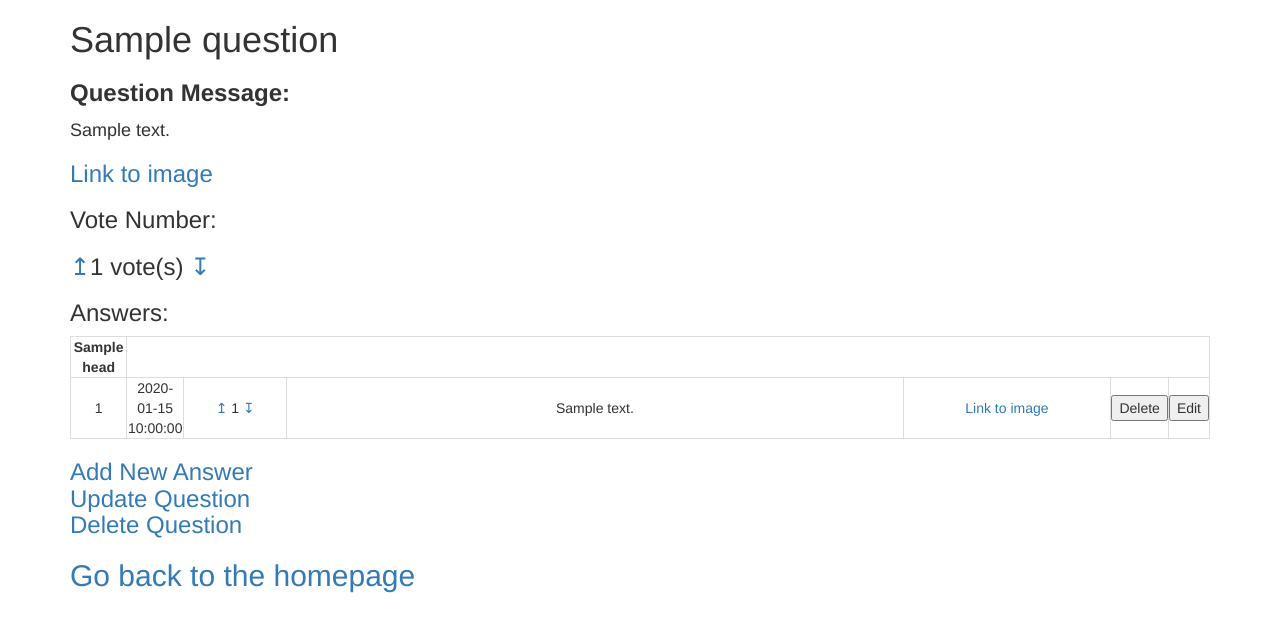
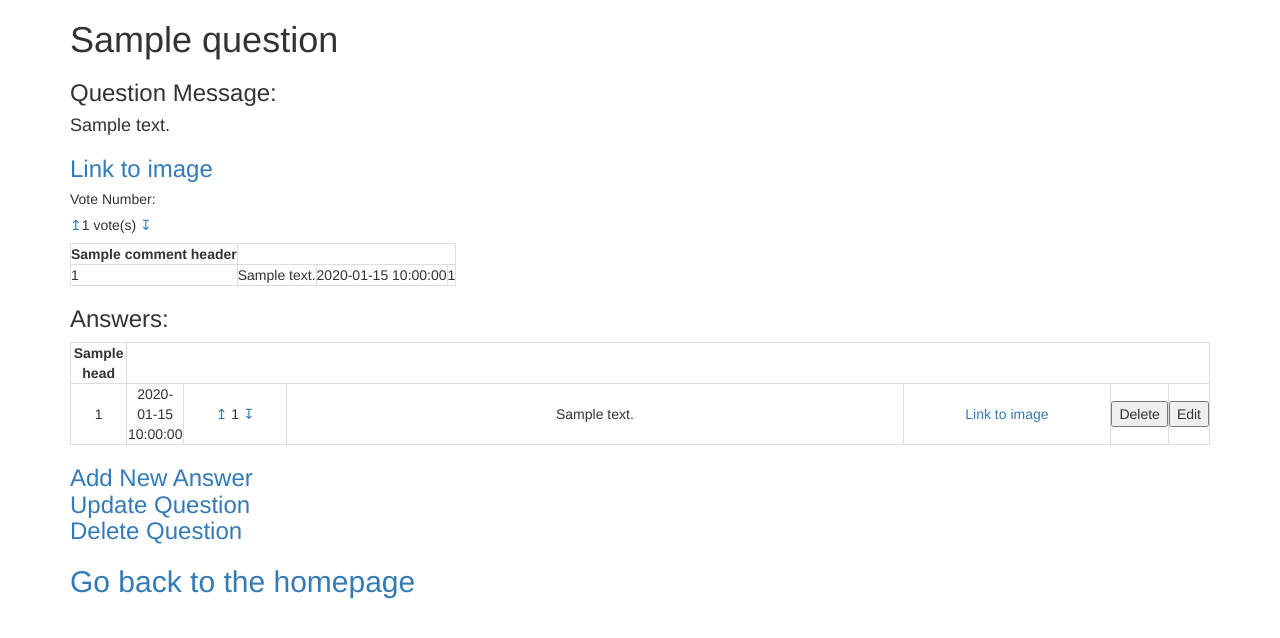
Before and after one commit to Doram13/Revenge-of-the-AskMate, a Flask app: template templates/display-question.html in a window 1280 px wide. Shown: the top 638 px of the page. Run offline with Flask 2, Linux system fonts and the light colour scheme; the template is opened without the code that fills it: most values are stand-ins (such as "Sample title", 1, 10 or a date in 2020); some libraries are stand-ins or nearby versions.

Commit message:
comment html

```diff
--- a/templates/display-question.html
+++ b/templates/display-question.html
@@ -14,44 +14,68 @@
     <script src="https://maxcdn.bootstrapcdn.com/bootstrap/3.3.7/js/bootstrap.min.js"></script>
 </head>
 <body>
-<div class='container'><h1> {{ question ["title"] }}</h1>
-    <h3><label>Question Message:</label></h3>
+<div class='container'>
+    <h1> {{ question ["title"] }}</h1>
+    <h3>Question Message:</h3>
     <h4>{{ question["message"] }} </h4>
+
     {% if question['image'] %}
         <h3><a target="_blank" href={{ question['image'] }}>Link to image</a></h3>
     {% endif %}
-    <h3>Vote Number: </h3>
-    <h3><a href="/question/{{ question["id"] }}/up">↥</a>{{ question["vote_number"] }} vote(s) <a
-            href="/question/{{ question["id"] }}/down">↧</a></h3>
+
+    <h5>Vote Number: </h5>
+    <h5><a href="/question/{{ question["id"] }}/up">↥</a>{{ question["vote_number"] }} vote(s) <a
+            href="/question/{{ question["id"] }}/down">↧</a></h5>
     {{ question("image") if image is defined }}
+
+    {% if comments is defined %}
+        <table class="table-bordered">
+
+        {% for title in comment_header %}
+            <th class="text-center">{{ title }}</th>
+        {% endfor %}
+
+        {% for comment in comments %}
+            <tr>
+                <td class="align-center">{{comment['id']}}</td>
+                <td class="align-center">{{comment['message']}}</td>
+                <td class="align-center">{{comment['submission_time']}}</td>
+                <td class="align-center">{{comment['edit_count']}}</td>
+            </tr>
+        {% endfor %}
+        </table>
+    {% else %}
+        <h5>There are no comments yet.</h5>
+    {% endif %}
+
     {% if answers %}
         <h3>Answers:</h3>
         <table class="table-bordered">
+
             {% for head in header %}
                 <th class="text-center">{{ head }}</th>
             {% endfor %}
 
-
-            {% for a in answers %}
+            {% for answer in answers %}
                 <tr>
-                    <td style="width:5%" align="center">{{ a["id"] }}</td>
-                    <td style="width:5%" align="center">{{ a["submission_time"] }}</td>
+                    <td style="width:5%" align="center">{{ answer["id"] }}</td>
+                    <td style="width:5%" align="center">{{ answer["submission_time"] }}</td>
                     <td style="width:10%" align="center"><a
-                            href="/question/{{ question['id'] }}/answer/{{ a["id"] }}/up">↥</a>
-                        {{ a["vote_number"] }} <a href="/question/{{ question['id'] }}/answer/{{ a["id"] }}/down">↧</a>
+                            href="/question/{{ question['id'] }}/answer/{{ answer["id"] }}/up">↥</a>
+                        {{ answer["vote_number"] }} <a href="/question/{{ question['id'] }}/answer/{{ answer["id"] }}/down">↧</a>
                     </td>
-                    <td style="width:60%" align="center">{{ a["message"] }}</td>
+                    <td style="width:60%" align="center">{{ answer["message"] }}</td>
                     <td style="width:20%" align="center">
-                        {% if a['image'] %}
-                            <a target="_blank" href={{ a['image'] }}>Link to image</a>
+                        {% if answer['image'] %}
+                            <a target="_blank" href={{ answer['image'] }}>Link to image</a>
                         {% endif %}
                     </td>
                     <td style="width:5%" align="center">
                         <form>
-                            <button formaction="/{{ a['question_id'] }}/answer/{{ a["id"] }}/delete"> Delete</button>
+                            <button formaction="/{{ answer['question_id'] }}/answer/{{ answer["id"] }}/delete"> Delete</button>
                         </form>
                         <td align="center">
-                    <form><button formaction="/edit/{{ a["question_id"] }}/{{ a["id"] }}"> Edit  </button></form>
+                    <form><button formaction="/edit/{{ answer["question_id"] }}/{{ answer["id"] }}"> Edit  </button></form>
                     </td>
                 </tr>
             {% endfor %}
```
